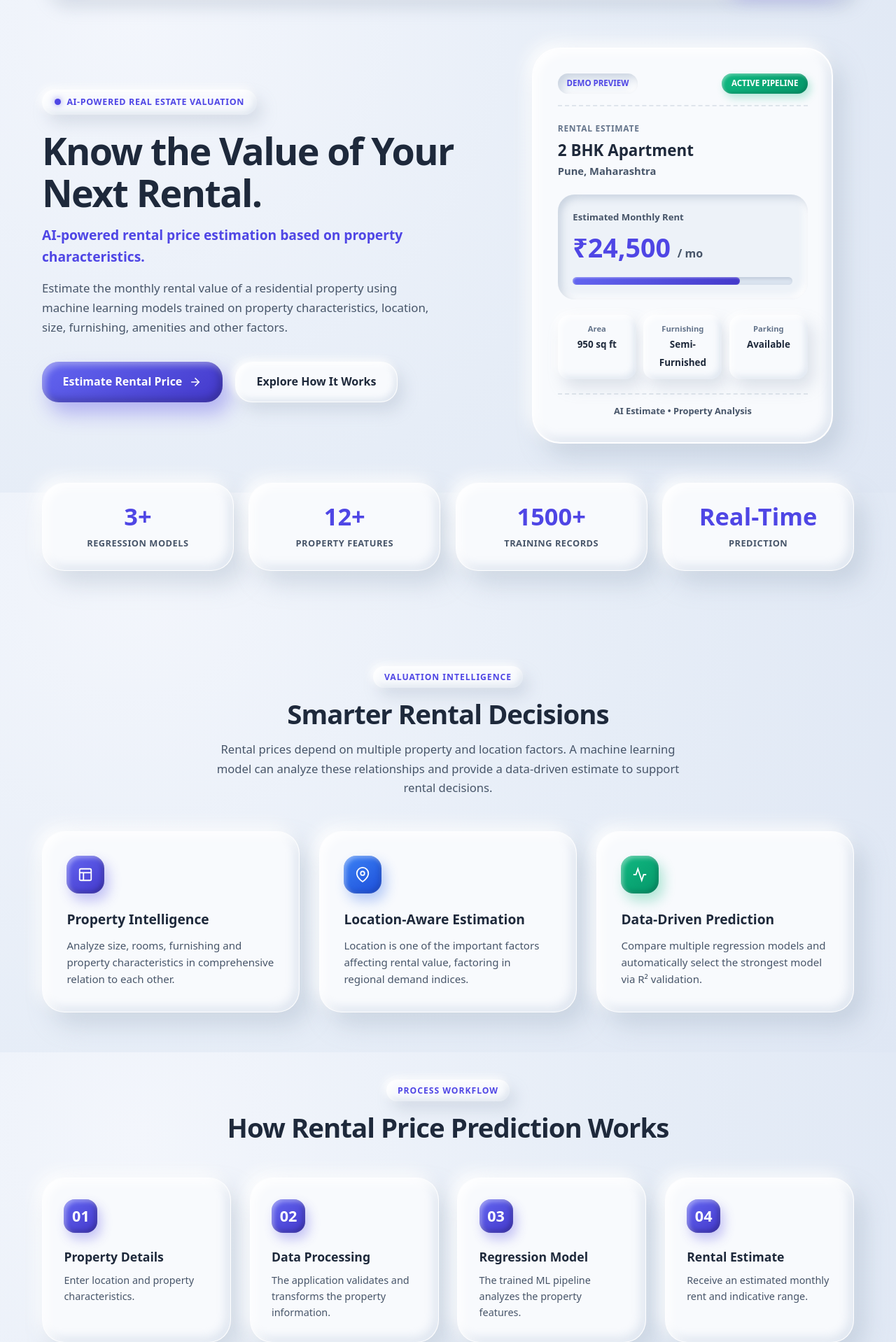
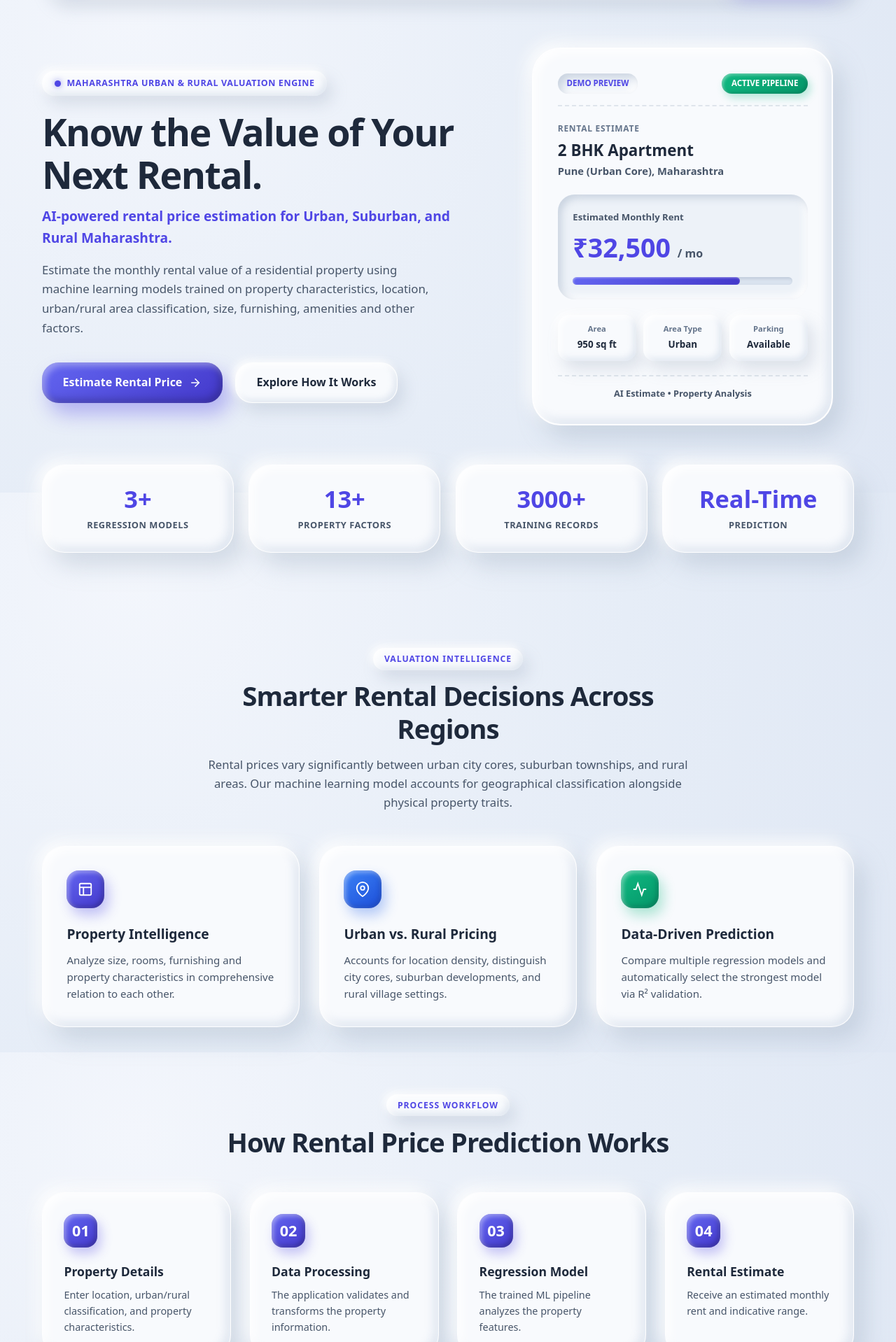
Before and after one commit to rohanbodkhe11/rental-price-ai, a Flask app: page / in a window 1280 px wide. Shown: the part 96-2014 px from the top of the page at 70% size. Run offline with Flask 3, Linux system fonts and the light colour scheme.

Commit message:
feat: pivot application to rental price prediction
Rebranded the application from student performance to rental house price prediction. Added support for Maharashtra-specific locations and locality types, updated the ML model training pipeline, and expanded the dataset.

```diff
--- a/app.py
+++ b/app.py
@@ -28,18 +28,36 @@ app = Flask(__name__, template_folder='templates', static_folder='static')
 BASE_DIR = os.path.dirname(os.path.abspath(__file__))
 MODEL_PATH = os.path.join(BASE_DIR, "model.pkl")
 
-# Valid options
+# Valid Maharashtra & Metro Locations
 VALID_LOCATIONS = [
+    'Mumbai',
+    'Pune',
+    'Thane',
+    'Navi Mumbai',
     'Chhatrapati Sambhajinagar',
-    'Pune',
-    'Mumbai',
     'Nashik',
     'Nagpur',
-    'Thane',
+    'Kolhapur',
+    'Solapur',
+    'Amravati',
+    'Nanded',
+    'Sangli',
+    'Satara',
+    'Latur',
+    'Jalgaon',
+    'Akola',
+    'Ahmednagar',
+    'Ratnagiri',
     'Bengaluru',
     'Hyderabad',
     'Delhi',
     'Noida'
+]
+
+VALID_LOCALITY_TYPES = [
+    'Urban',
+    'Suburban',
+    'Rural'
 ]
 
 VALID_PROPERTY_TYPES = [
@@ -97,6 +115,7 @@ def predict():
 
         required_fields = [
             'location',
+            'locality_type',
             'property_type',
             'bedrooms',
             'bathrooms',
@@ -118,9 +137,12 @@ def predict():
             }), 400
 
         location_raw = str(data['location']).strip()
-        # Handle alias
-        if location_raw.lower() == 'aurangabad':
+        # Handle aliases
+        loc_lower = location_raw.lower()
+        if loc_lower == 'aurangabad':
             location = 'Chhatrapati Sambhajinagar'
+        elif loc_lower == 'ahilyanagar':
+            location = 'Ahmednagar'
         else:
             location = location_raw
 
@@ -128,6 +150,13 @@ def predict():
             return jsonify({
                 "success": False,
                 "error": f"Invalid location '{location}'. Please choose a supported city."
+            }), 400
+
+        locality_type = str(data['locality_type']).strip().capitalize()
+        if locality_type not in VALID_LOCALITY_TYPES:
+            return jsonify({
+                "success": False,
+                "error": f"Invalid locality type '{locality_type}'. Choose Urban, Suburban, or Rural."
             }), 400
 
         property_type = str(data['property_type']).strip()
@@ -197,6 +226,7 @@ def predict():
         # Create input DataFrame matching feature columns
         input_df = pd.DataFrame([{
             'location': location,
+            'locality_type': locality_type,
             'property_type': property_type,
             'bedrooms': bedrooms,
             'bathrooms': bathrooms,
@@ -210,10 +240,10 @@ def predict():
         }])
 
         raw_pred = model.predict(input_df)[0]
-        pred_rent = max(3500, int(round(raw_pred)))
+        pred_rent = max(2500, int(round(raw_pred)))
 
         # Calculate indicative estimate range (+- 12%)
-        lower_bound = max(3000, int(round(pred_rent * 0.88)))
+        lower_bound = max(2000, int(round(pred_rent * 0.88)))
         upper_bound = int(round(pred_rent * 1.12))
 
         formatted_rent = format_inr(pred_rent)
--- a/metadata.json
+++ b/metadata.json
@@ -1,6 +1,6 @@
 {
-  "name": "Student Performance Predictor",
-  "description": "Predict academic performance using Machine Learning",
+  "name": "Rental House Price Predictor",
+  "description": "AI-powered residential rental price estimation using Machine Learning regression across Maharashtra urban and rural regions.",
   "requestFramePermissions": [],
   "majorCapabilities": ["MAJOR_CAPABILITY_SERVER_SIDE_GEMINI_API"]
 }
--- a/static/script.js
+++ b/static/script.js
@@ -67,6 +67,7 @@ document.addEventListener('DOMContentLoaded', () => {
 
     // Summary elements
     const sumLocation = document.getElementById('sum-location');
+    const sumLocalityType = document.getElementById('sum-locality-type');
     const sumType = document.getElementById('sum-type');
     const sumBhk = document.getElementById('sum-bhk');
     const sumBaths = document.getElementById('sum-baths');
@@ -94,6 +95,7 @@ document.addEventListener('DOMContentLoaded', () => {
 
             // Extract values
             const locationVal = document.getElementById('location')?.value;
+            const localityTypeVal = document.getElementById('locality_type')?.value || 'Urban';
             const propertyTypeVal = document.getElementById('property_type')?.value;
             const bedroomsVal = parseInt(document.getElementById('bedrooms')?.value, 10);
             const bathroomsVal = parseInt(document.getElementById('bathrooms')?.value, 10);
@@ -111,6 +113,11 @@ document.addEventListener('DOMContentLoaded', () => {
             // Client-side Validations
             if (!locationVal) {
                 showError('Please select a property location.');
+                return;
+            }
+
+            if (!localityTypeVal) {
+                showError('Please select a locality area type (Urban, Suburban, or Rural).');
                 return;
             }
 
@@ -161,6 +168,7 @@ document.addEventListener('DOMContentLoaded', () => {
 
             const payload = {
                 location: locationVal,
+                locality_type: localityTypeVal,
                 property_type: propertyTypeVal,
                 bedrooms: bedroomsVal,
                 bathrooms: bathroomsVal,
@@ -211,6 +219,7 @@ document.addEventListener('DOMContentLoaded', () => {
 
         // 2. Populate Property Summary from inputs
         if (sumLocation) sumLocation.textContent = inputs.location;
+        if (sumLocalityType) sumLocalityType.textContent = inputs.locality_type;
         if (sumType) sumType.textContent = inputs.property_type;
         if (sumBhk) sumBhk.textContent = `${inputs.bedrooms} BHK`;
         if (sumBaths) sumBaths.textContent = `${inputs.bathrooms}`;
--- a/templates/index.html
+++ b/templates/index.html
@@ -4,7 +4,7 @@
     <meta charset="UTF-8">
     <meta name="viewport" content="width=device-width, initial-scale=1.0">
     <title>RentalPrice AI - Rental House Price Predictor</title>
-    <meta name="description" content="AI-powered residential rental price estimation using Machine Learning regression. Analyze property characteristics, locations, size, and amenities.">
+    <meta name="description" content="AI-powered residential rental price estimation using Machine Learning regression across Maharashtra urban and rural areas.">
     <meta property="og:title" content="RentalPrice AI - Rental House Price Predictor">
     <meta property="og:description" content="AI-powered residential rental price estimation using Machine Learning regression.">
     <link rel="stylesheet" href="{{ url_for('static', filename='style.css') }}">
@@ -51,16 +51,16 @@
                 <div class="hero-content">
                     <div class="hero-pill">
                         <span class="pulse-indicator"></span>
-                        AI-POWERED REAL ESTATE VALUATION
+                        MAHARASHTRA URBAN & RURAL VALUATION ENGINE
                     </div>
                     <h1 class="hero-title">
                         Know the Value of Your Next Rental.
                     </h1>
                     <p class="hero-subtitle">
-                        AI-powered rental price estimation based on property characteristics.
+                        AI-powered rental price estimation for Urban, Suburban, and Rural Maharashtra.
                     </p>
                     <p class="hero-description">
-                        Estimate the monthly rental value of a residential property using machine learning models trained on property characteristics, location, size, furnishing, amenities and other factors.
+                        Estimate the monthly rental value of a residential property using machine learning models trained on property characteristics, location, urban/rural area classification, size, furnishing, amenities and other factors.
                     </p>
                     <div class="hero-buttons">
                         <a href="#prediction" class="btn btn-primary">
@@ -86,11 +86,11 @@
                         <div class="demo-property-info">
                             <span class="demo-kicker">RENTAL ESTIMATE</span>
                             <h3>2 BHK Apartment</h3>
-                            <p class="demo-loc">Pune, Maharashtra</p>
+                            <p class="demo-loc">Pune (Urban Core), Maharashtra</p>
                         </div>
                         <div class="demo-estimate-box">
                             <span class="est-label">Estimated Monthly Rent</span>
-                            <div class="est-price">₹24,500 <span class="est-period">/ mo</span></div>
+                            <div class="est-price">₹32,500 <span class="est-period">/ mo</span></div>
                             <div class="demo-progress-track">
                                 <div class="demo-progress-fill"></div>
                             </div>
@@ -101,8 +101,8 @@
                                 <span class="spec-val">950 sq ft</span>
                             </div>
                             <div class="demo-spec">
-                                <span class="spec-label">Furnishing</span>
-                                <span class="spec-val">Semi-Furnished</span>
+                                <span class="spec-label">Area Type</span>
+                                <span class="spec-val">Urban</span>
                             </div>
                             <div class="demo-spec">
                                 <span class="spec-label">Parking</span>
@@ -123,11 +123,11 @@
                     <span class="stat-desc">Regression Models</span>
                 </div>
                 <div class="stat-card">
-                    <span class="stat-num">12+</span>
-                    <span class="stat-desc">Property Features</span>
+                    <span class="stat-num">13+</span>
+                    <span class="stat-desc">Property Factors</span>
                 </div>
                 <div class="stat-card">
-                    <span class="stat-num">1500+</span>
+                    <span class="stat-num">3000+</span>
                     <span class="stat-desc">Training Records</span>
                 </div>
                 <div class="stat-card">
@@ -141,9 +141,9 @@
         <section class="content-section" id="why-prediction">
             <div class="section-heading">
                 <span class="section-tag">VALUATION INTELLIGENCE</span>
-                <h2>Smarter Rental Decisions</h2>
+                <h2>Smarter Rental Decisions Across Regions</h2>
                 <p class="section-lead">
-                    Rental prices depend on multiple property and location factors. A machine learning model can analyze these relationships and provide a data-driven estimate to support rental decisions.
+                    Rental prices vary significantly between urban city cores, suburban townships, and rural areas. Our machine learning model accounts for geographical classification alongside physical property traits.
                 </p>
             </div>
 
@@ -167,8 +167,8 @@
                             <circle cx="12" cy="10" r="3"/>
                         </svg>
                     </div>
-                    <h3>Location-Aware Estimation</h3>
-                    <p>Location is one of the important factors affecting rental value, factoring in regional demand indices.</p>
+                    <h3>Urban vs. Rural Pricing</h3>
+                    <p>Accounts for location density, distinguish city cores, suburban developments, and rural village settings.</p>
                 </div>
 
                 <div class="feature-card">
@@ -194,7 +194,7 @@
                 <div class="step-box">
                     <span class="step-num">01</span>
                     <h3>Property Details</h3>
-                    <p>Enter location and property characteristics.</p>
+                    <p>Enter location, urban/rural classification, and property characteristics.</p>
                 </div>
                 <div class="step-box">
                     <span class="step-num">02</span>
@@ -232,18 +232,18 @@
                     <p class="model-desc">Establishes foundational linear relationships between property dimensions and rental rates.</p>
                 </div>
 
-                <div class="model-box">
-                    <span class="model-tag">ENSEMBLE</span>
+                <div class="model-box model-highlight">
+                    <span class="model-tag highlight-tag">ENSEMBLE</span>
                     <h3>Random Forest</h3>
                     <p class="model-category">Ensemble</p>
                     <p class="model-desc">Aggregates decision trees to capture non-linear interactions across features and floor plans.</p>
                 </div>
 
-                <div class="model-box model-highlight">
-                    <span class="model-tag highlight-tag">ADVANCED</span>
-                    <h3>Gradient Boosting</h3>
+                <div class="model-box">
+                    <span class="model-tag">ENSEMBLE</span>
+                    <h3>Extra Trees</h3>
                     <p class="model-category">Ensemble</p>
-                    <p class="model-desc">Sequentially refines residual error to minimize variance and yield precise rental valuations.</p>
+                    <p class="model-desc">Randomized tree ensemble minimizing variance across regional location and area type categories.</p>
                 </div>
             </div>
 
@@ -273,11 +273,15 @@
             <div class="card-grid factors-grid">
                 <div class="factor-item">
                     <h4>Location</h4>
-                    <p>Major urban centres and high-demand metro localities command higher rental benchmarks.</p>
+                    <p>Major urban centres and districts across Maharashtra and top Indian metros.</p>
+                </div>
+                <div class="factor-item">
+                    <h4>Area Type</h4>
+                    <p>Urban city core, suburban townships, or rural village classifications.</p>
                 </div>
                 <div class="factor-item">
                     <h4>Property Type</h4>
-                    <p>Villas, standalone houses, and studio apartments exhibit unique rental yield profiles.</p>
+                    <p>Villas, standalone houses, studio apartments, and 1 RK units.</p>
                 </div>
                 <div class="factor-item">
                     <h4>Bedrooms</h4>
@@ -285,7 +289,7 @@
                 </div>
                 <div class="factor-item">
                     <h4>Bathrooms</h4>
-                    <p>En-suite and dedicated bathroom ratios influence tenant convenience and rentability.</p>
+                    <p>En-suite and dedicated bathroom ratios influence tenant convenience.</p>
                 </div>
                 <div class="factor-item">
                     <h4>Area</h4>
@@ -293,23 +297,19 @@
                 </div>
                 <div class="factor-item">
                     <h4>Furnishing</h4>
-                    <p>Fully furnished units with appliances and interior fittings offer immediate move-in premiums.</p>
+                    <p>Fully furnished units offer immediate move-in premiums over unfurnished homes.</p>
                 </div>
                 <div class="factor-item">
                     <h4>Property Age</h4>
-                    <p>Brand-new residential constructions generally command premium rental rates over older properties.</p>
+                    <p>Brand-new residential constructions generally command premium rental rates.</p>
                 </div>
                 <div class="factor-item">
                     <h4>Floor</h4>
-                    <p>Middle and high-rise floors often carry views and natural ventilation appeal in high-density areas.</p>
-                </div>
-                <div class="factor-item">
-                    <h4>Parking</h4>
-                    <p>Reserved four-wheeler covered parking adds meaningful value in urban apartment complexes.</p>
+                    <p>Middle and high-rise floors often carry views and natural ventilation appeal.</p>
                 </div>
                 <div class="factor-item">
                     <h4>Amenities</h4>
-                    <p>Access to lifts, backup power, 24/7 security, gym, and swimming pools enhances tenant demand.</p>
+                    <p>Access to lifts, backup power, 24/7 security, gym, and swimming pools.</p>
                 </div>
             </div>
         </section>
@@ -373,24 +373,49 @@
                                     <path d="M3 9l9-7 9 7v11a2 2 0 0 1-2 2H5a2 2 0 0 1-2-2z"/>
                                     <polyline points="9 22 9 12 15 12 15 22"/>
                                 </svg>
-                                Property Details
+                                Property & Location Details
                             </h3>
 
                             <div class="fields-stack">
                                 <div class="form-field">
-                                    <label for="location">Location (City)</label>
+                                    <label for="location">Location (City / District)</label>
                                     <select id="location" name="location" required>
-                                        <option value="" disabled selected>Select City</option>
-                                        <option value="Pune">Pune</option>
-                                        <option value="Mumbai">Mumbai</option>
-                                        <option value="Bengaluru">Bengaluru</option>
-                                        <option value="Delhi">Delhi</option>
-                                        <option value="Thane">Thane</option>
-                                        <option value="Hyderabad">Hyderabad</option>
-                                        <option value="Noida">Noida</option>
-                                        <option value="Chhatrapati Sambhajinagar">Chhatrapati Sambhajinagar (Aurangabad)</option>
-                                        <option value="Nashik">Nashik</option>
-                                        <option value="Nagpur">Nagpur</option>
+                                        <option value="" disabled selected>Select City/District</option>
+                                        <optgroup label="Maharashtra Cities & Districts">
+                                            <option value="Mumbai">Mumbai</option>
+                                            <option value="Pune">Pune</option>
+                                            <option value="Thane">Thane</option>
+                                            <option value="Navi Mumbai">Navi Mumbai</option>
+                                            <option value="Chhatrapati Sambhajinagar">Chhatrapati Sambhajinagar (Aurangabad)</option>
+                                            <option value="Nashik">Nashik</option>
+                                            <option value="Nagpur">Nagpur</option>
+                                            <option value="Kolhapur">Kolhapur</option>
+                                            <option value="Solapur">Solapur</option>
+                                            <option value="Amravati">Amravati</option>
+                                            <option value="Nanded">Nanded</option>
+                                            <option value="Sangli">Sangli</option>
+                                            <option value="Satara">Satara</option>
+                                            <option value="Latur">Latur</option>
+                                            <option value="Jalgaon">Jalgaon</option>
+                                            <option value="Akola">Akola</option>
+                                            <option value="Ahmednagar">Ahmednagar (Ahilyanagar)</option>
+                                            <option value="Ratnagiri">Ratnagiri</option>
+                                        </optgroup>
+                                        <optgroup label="Major Indian Metros">
+                                            <option value="Bengaluru">Bengaluru</option>
+                                            <option value="Hyderabad">Hyderabad</option>
+                                            <option value="Delhi">Delhi</option>
+                                            <option value="Noida">Noida</option>
+                                        </optgroup>
+                                    </select>
+                                </div>
+
+                                <div class="form-field">
+                                    <label for="locality_type">Locality Area Type</label>
+                                    <select id="locality_type" name="locality_type" required>
+                                        <option value="Urban" selected>Urban (City Core / Commercial Hub)</option>
+                                        <option value="Suburban">Suburban (Outskirts / Town)</option>
+                                        <option value="Rural">Rural (Village / Gram Panchayat)</option>
                                     </select>
                                 </div>
 
@@ -574,6 +599,10 @@
                                 <span class="chip-v" id="sum-location">Pune</span>
                             </div>
                             <div class="summary-chip">
+                                <span class="chip-k">Area Type:</span>
+                                <span class="chip-v" id="sum-locality-type">Urban</span>
+                            </div>
+                            <div class="summary-chip">
                                 <span class="chip-k">Type:</span>
                                 <span class="chip-v" id="sum-type">Apartment</span>
                             </div>
@@ -592,10 +621,6 @@
                             <div class="summary-chip">
                                 <span class="chip-k">Furnishing:</span>
                                 <span class="chip-v" id="sum-furn">Semi-Furnished</span>
-                            </div>
-                            <div class="summary-chip">
-                                <span class="chip-k">Parking:</span>
-                                <span class="chip-v" id="sum-parking">Yes</span>
                             </div>
                             <div class="summary-chip">
                                 <span class="chip-k">Amenities:</span>
@@ -658,7 +683,7 @@
                 <span class="footer-title">RentalPrice AI</span>
                 <span class="footer-sub">Machine Learning • Flask • Scikit-Learn</span>
             </div>
-            <p class="footer-mission">Data-driven rental property intelligence and regression analytics.</p>
+            <p class="footer-mission">Data-driven rental property intelligence for Maharashtra urban and rural regions.</p>
             <div class="footer-copy">© 2026 RentalPrice AI. All rights reserved.</div>
         </div>
     </footer>
```
Also changed, not shown: train_model.py (+4 -5 lines), rental_house_data.csv, 1 other file.
